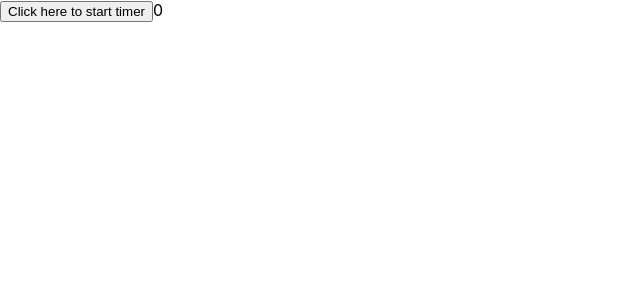
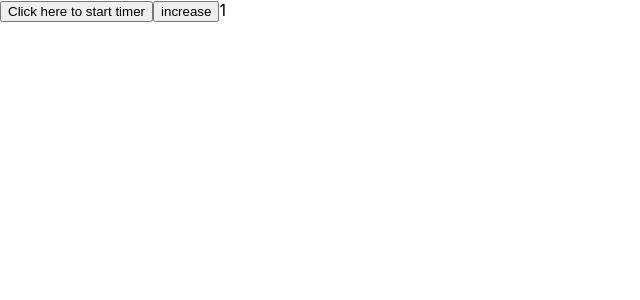
Before and after one commit to Charlie-Eeles/Quickmaths, a React (Create React App) app in the folder quickmaths/: page / in a window 1280 px wide. Shown: the top 300 px of the page, without its empty margins (0-640 px from the left). Built offline with nearby package versions, Linux system fonts and the light colour scheme.

Commit message:
added functioning timer

```diff
--- a/quickmaths/src/App.js
+++ b/quickmaths/src/App.js
@@ -4,22 +4,34 @@ import React, { Component } from "react";
 class App extends Component{
 
   state = {
-    test: 0
+    interval: 1,
+    secondCount: 1
+  }
+  async componentDidMount(){
   }
 
   render(){
 
     const mathFunction = (x, clear) =>{
       const chosenTable = x || 16;
-      let secondCounter = 0;
       let scoreCounter = 0;
+      this.setState({secondCount: 5})
+      this.setState({interval : setInterval(()=> {this.setState({secondCount: this.state.secondCount-1})}, 1000)})
+    }
+
+    const clearIntervalFunc = () =>{
+      if(this.state.secondCount<=0){
+        clearInterval(this.state.interval)
+      }
     }
 
     return (
 
       <div>
         <button onClick={()=>{mathFunction()}}>Click here to start timer</button>
-        {this.state.test}
+        <button onClick={()=>{this.setState({secondCount: this.state.secondCount+1})}}>increase</button>
+        {clearIntervalFunc()}
+        {this.state.secondCount}
       </div>
     );
   }
```
